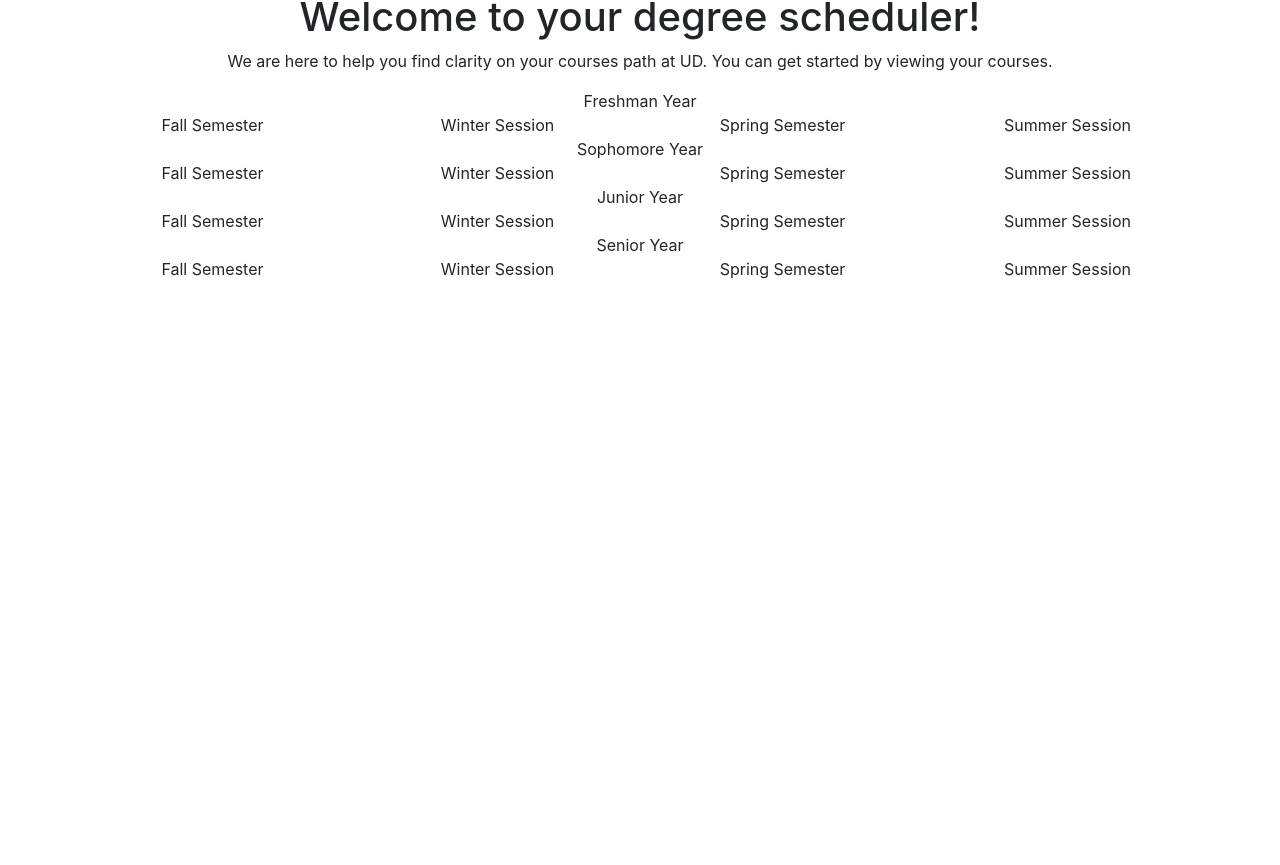
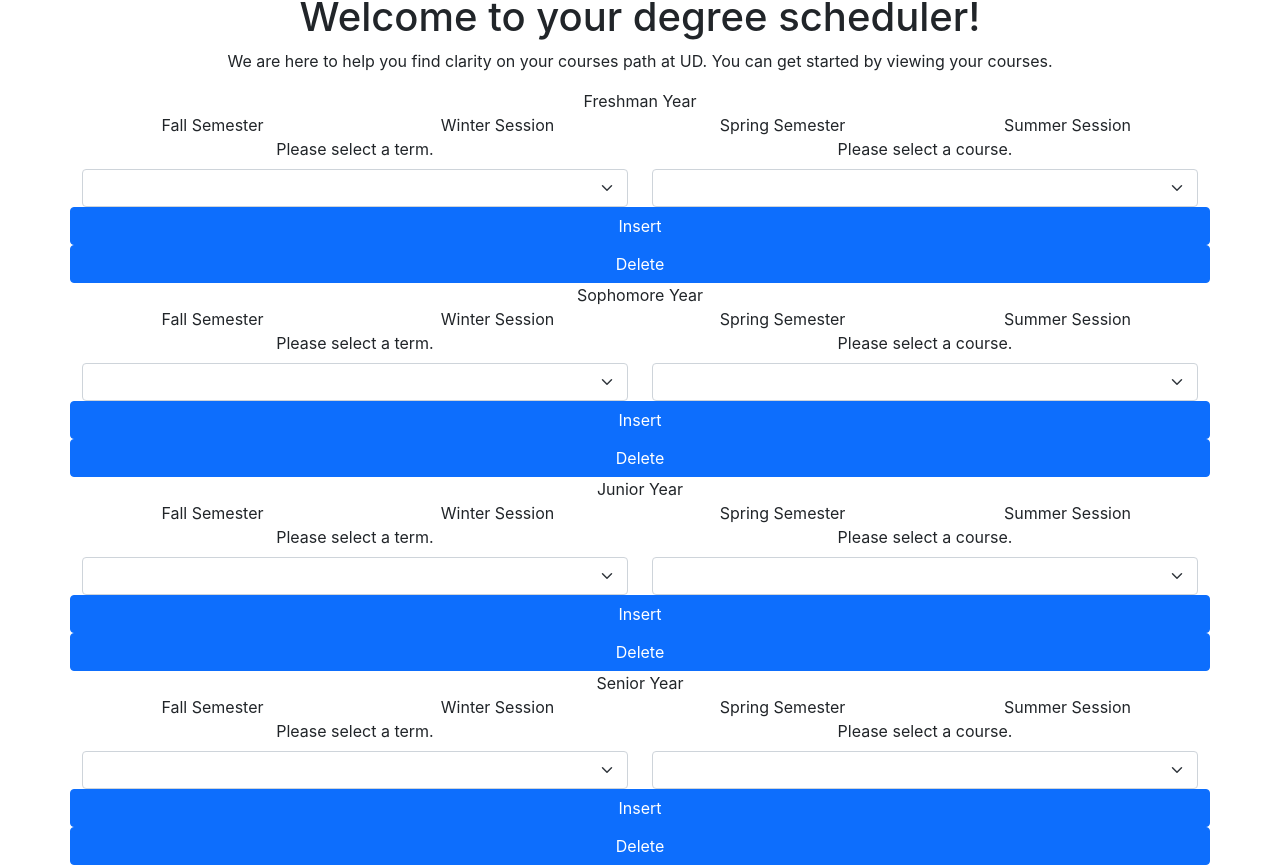
Before and after one commit to UD-CISC275-S22/cis-scheduler-team-5, a React (Create React App) app: page / in a window 1280 px wide. Shown: the part 327-1192 px from the top of the page. Before the commit the page ends 800 px from the top, so only its background shows below. Built offline with nearby package versions, Linux system fonts and the light colour scheme.

Commit message:
wrote add and delete functions

```diff
--- a/src/components/Courses.tsx
+++ b/src/components/Courses.tsx
@@ -1,5 +1,5 @@
 import React, { useState } from "react";
-import { Button, Form } from "react-bootstrap";
+import { Button, Form, Col, Row } from "react-bootstrap";
 
 export function CourseEditor({
     courseOptions,
@@ -10,6 +10,7 @@ export function CourseEditor({
 }): JSX.Element {
     const [term, setTerm] = useState<string>(termOptions[0]);
     const [course, setCourse] = useState<string>(courseOptions[0]);
+    const [termCourses, setTermCourses] = useState<string[]>([]);
 
     function updateCourse(event: React.ChangeEvent<HTMLSelectElement>) {
         setCourse(event.target.value);
@@ -17,10 +18,18 @@ export function CourseEditor({
     function updateTerm(event: React.ChangeEvent<HTMLSelectElement>) {
         setTerm(event.target.value);
     }
+    function addCourse(course: string) {
+        const updateTermCourses = [...termCourses, course];
+        setTermCourses(updateTermCourses);
+    }
+    function removeCourse(course: string) {
+        termCourses.filter((badCourse: string): boolean => course != badCourse);
+    }
 
     return (
         <div>
-            <div>
+            <Row>
+                <Col>
                     <Form.Group controlId="termSelect">
                         <Form.Label>Please select a term.</Form.Label>
                         <Form.Select value={term} onChange={updateTerm}>
@@ -31,6 +40,8 @@ export function CourseEditor({
                             ))}
                         </Form.Select>
                     </Form.Group>
+                </Col>
+                <Col>
                     <Form.Group controlId="courseSelect">
                         <Form.Label>Please select a course.</Form.Label>
                         <Form.Select value={course} onChange={updateCourse}>
@@ -41,11 +52,12 @@ export function CourseEditor({
                             ))}
                         </Form.Select>
                     </Form.Group>
-            </div>
-            <div>
-                <Button> Insert </Button>
-                <Button> Delete </Button>
-            </div>
+                </Col>
+            </Row>
+            <Row>
+                <Button onClick={() => addCourse(course)}> Insert </Button>
+                <Button onClick={() => removeCourse(course)}> Delete </Button>
+            </Row>
         </div>
     );
 }
--- a/src/components/ShowSemesters.tsx
+++ b/src/components/ShowSemesters.tsx
@@ -1,5 +1,6 @@
 import React from "react";
 import { Col, Container, Row } from "react-bootstrap";
+import { CourseEditor } from "./Courses";
 export function ShowSemesters(): JSX.Element {
     return (
         <div>
@@ -13,6 +14,12 @@ export function ShowSemesters(): JSX.Element {
                     <Col>Spring Semester</Col>
                     <Col>Summer Session</Col>
                 </Row>
+                <Row>
+                    <CourseEditor
+                        courseOptions={[]}
+                        termOptions={[]}
+                    ></CourseEditor>
+                </Row>
             </Container>
             <Container>
                 <Row>
@@ -23,6 +30,12 @@ export function ShowSemesters(): JSX.Element {
                     <Col>Winter Session</Col>
                     <Col>Spring Semester</Col>
                     <Col>Summer Session</Col>
+                </Row>
+                <Row>
+                    <CourseEditor
+                        courseOptions={[]}
+                        termOptions={[]}
+                    ></CourseEditor>
                 </Row>
             </Container>
             <Container>
@@ -35,6 +48,12 @@ export function ShowSemesters(): JSX.Element {
                     <Col>Spring Semester</Col>
                     <Col>Summer Session</Col>
                 </Row>
+                <Row>
+                    <CourseEditor
+                        courseOptions={[]}
+                        termOptions={[]}
+                    ></CourseEditor>
+                </Row>
             </Container>
             <Container>
                 <Row>
@@ -46,6 +65,12 @@ export function ShowSemesters(): JSX.Element {
                     <Col>Spring Semester</Col>
                     <Col>Summer Session</Col>
                 </Row>
+                <Row>
+                    <CourseEditor
+                        courseOptions={[]}
+                        termOptions={[]}
+                    ></CourseEditor>
+                </Row>
             </Container>
         </div>
     );
```
Lines whose indentation alone changed are shown as unchanged.
